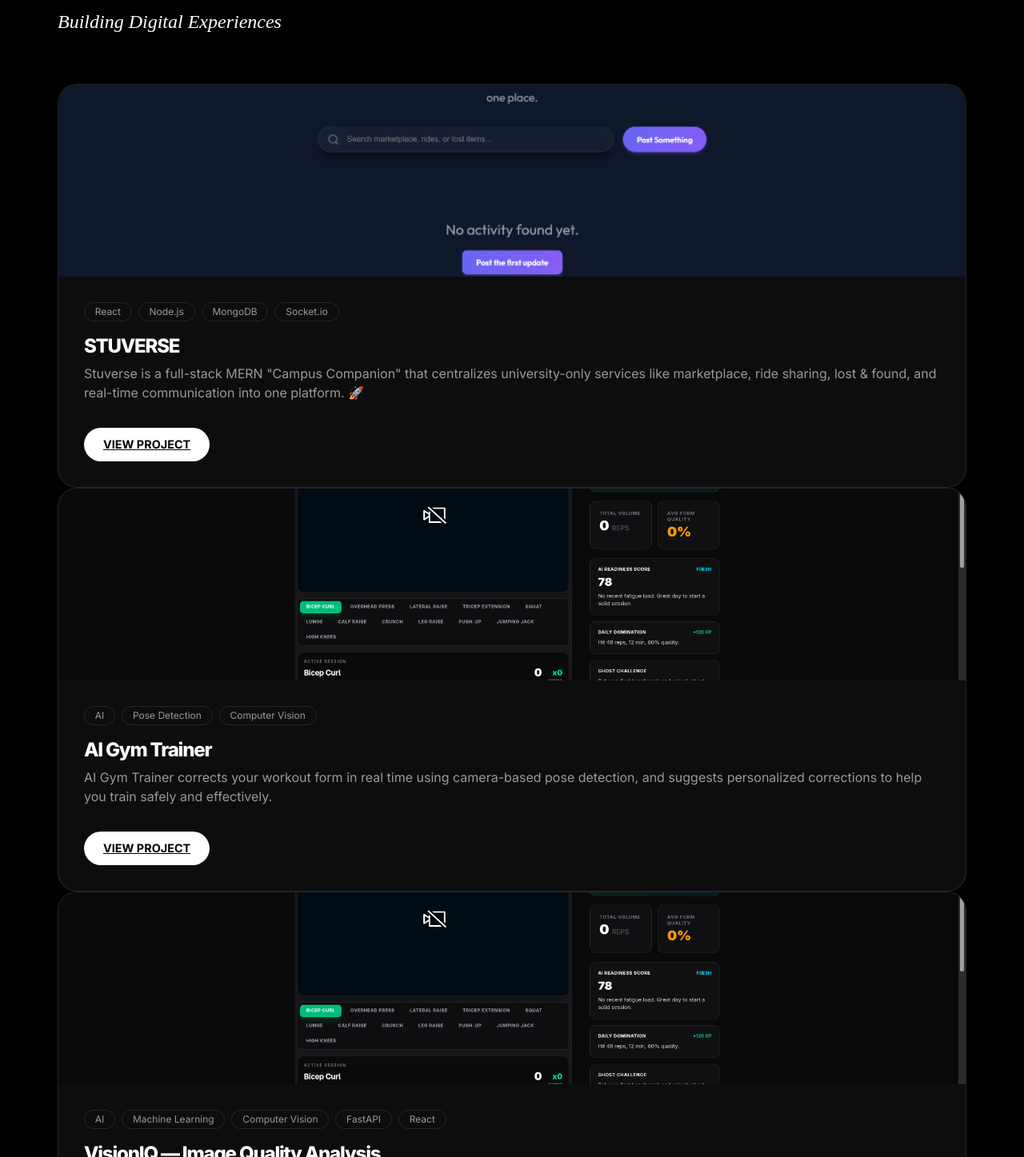
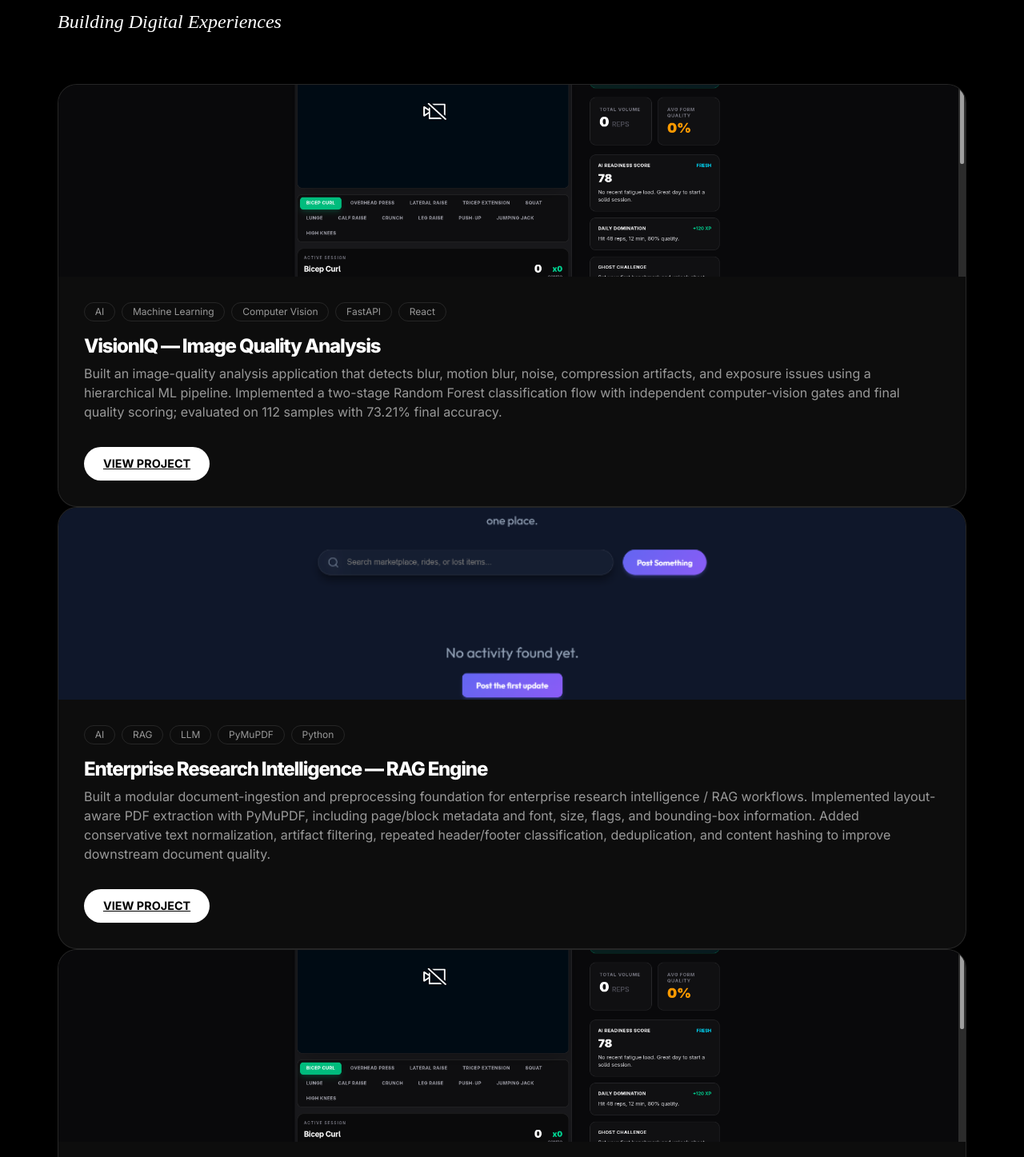
Before and after one commit to gouthamx67/portfolio, a Next.js app: page / in a window 1280 px wide. Shown: the part 3683-5130 px from the top of the page at 80% size. Built offline with nearby package versions, Linux system fonts and the light colour scheme; a web font is replaced by a local one.

Commit message:
Reorder projects: remove STUVERSE, move AI Gym Trainer to 3rd position

```diff
--- a/src/data/config.ts
+++ b/src/data/config.ts
@@ -43,22 +43,6 @@
     projects: [
         {
             id: "1",
-            title: "STUVERSE",
-            description: "Stuverse is a full-stack MERN \"Campus Companion\" that centralizes university-only services like marketplace, ride sharing, lost & found, and real-time communication into one platform. 🚀",
-            image: "/stuverse.png",
-            link: "https://github.com/gouthamx67/Stuverse",
-            tags: ["React", "Node.js", "MongoDB", "Socket.io"],
-        },
-        {
-            id: "2",
-            title: "AI Gym Trainer",
-            description: "AI Gym Trainer corrects your workout form in real time using camera-based pose detection, and suggests personalized corrections to help you train safely and effectively.",
-            image: "/image.png",
-            link: "https://github.com/gouthamx67/ai-gym-trainer",
-            tags: ["AI", "Pose Detection", "Computer Vision"],
-        },
-        {
-            id: "3",
             title: "VisionIQ — Image Quality Analysis",
             description: "Built an image-quality analysis application that detects blur, motion blur, noise, compression artifacts, and exposure issues using a hierarchical ML pipeline. Implemented a two-stage Random Forest classification flow with independent computer-vision gates and final quality scoring; evaluated on 112 samples with 73.21% final accuracy.",
             image: "/image.png",
@@ -66,12 +50,20 @@
             tags: ["AI", "Machine Learning", "Computer Vision", "FastAPI", "React"],
         },
         {
-            id: "4",
+            id: "2",
             title: "Enterprise Research Intelligence — RAG Engine",
             description: "Built a modular document-ingestion and preprocessing foundation for enterprise research intelligence / RAG workflows. Implemented layout-aware PDF extraction with PyMuPDF, including page/block metadata and font, size, flags, and bounding-box information. Added conservative text normalization, artifact filtering, repeated header/footer classification, deduplication, and content hashing to improve downstream document quality.",
             image: "/stuverse.png",
             link: "https://github.com/gouthamx67/enterprise-rag",
             tags: ["AI", "RAG", "LLM", "PyMuPDF", "Python"],
+        },
+        {
+            id: "3",
+            title: "AI Gym Trainer",
+            description: "AI Gym Trainer corrects your workout form in real time using camera-based pose detection, and suggests personalized corrections to help you train safely and effectively.",
+            image: "/image.png",
+            link: "https://github.com/gouthamx67/ai-gym-trainer",
+            tags: ["AI", "Pose Detection", "Computer Vision"],
         },
     ],
 
```
